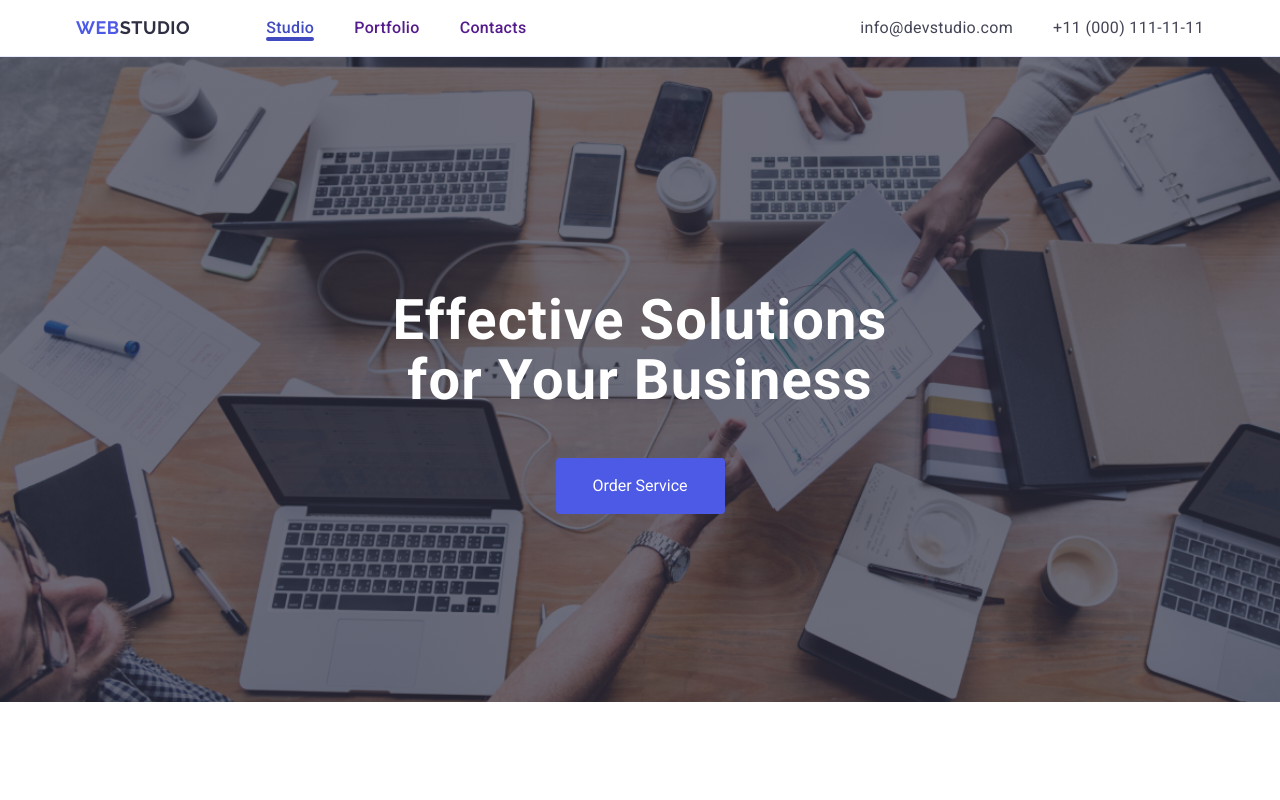
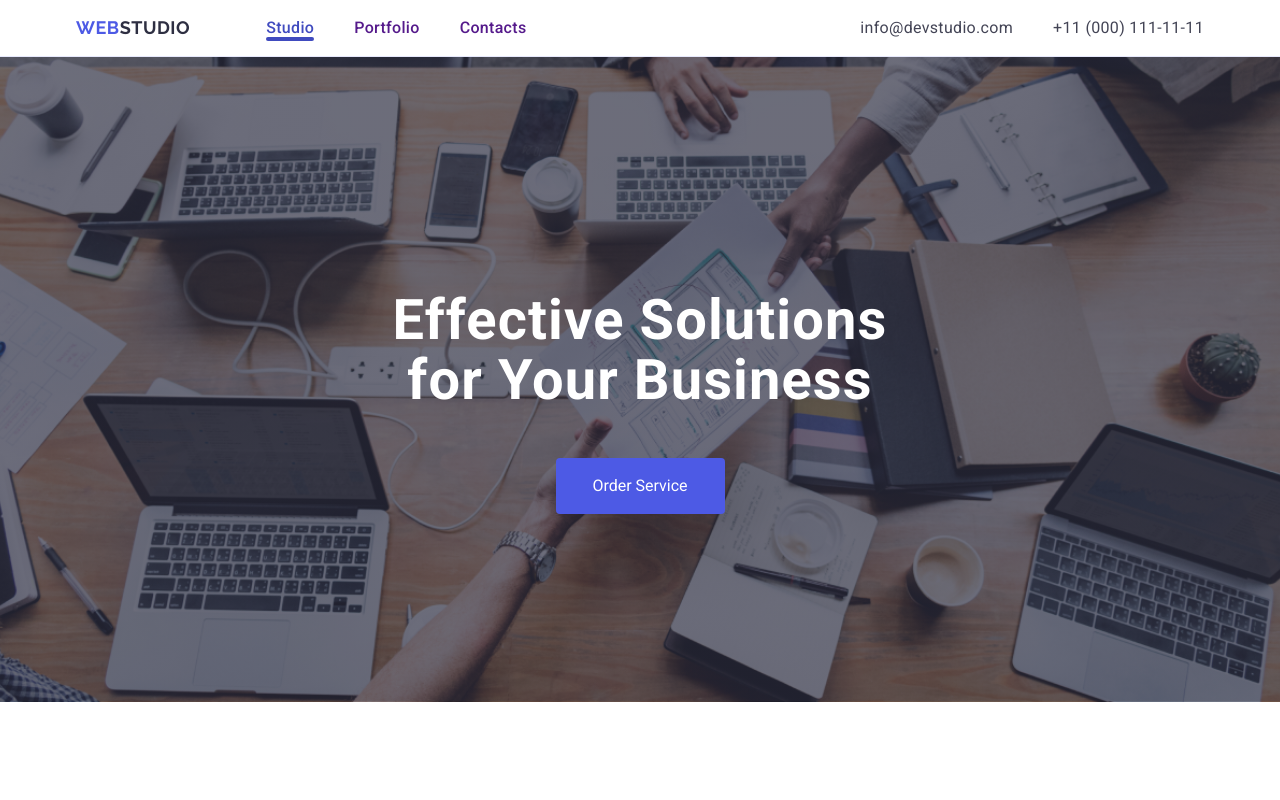
Before and after one commit to vlad-hrinchenko/goit-markup-hw-04, a plain HTML site: page index.html in a window 1280 px wide. Shown: the top 800 px of the page. Drawn offline with nearby package versions, Linux system fonts and the light colour scheme.

Commit message:
fix index.html

```diff
--- a/css/styles.css
+++ b/css/styles.css
@@ -130,11 +130,11 @@ img {
 
 
 .hero {
+    max-width: 1440px;
     background-image: linear-gradient(rgba(46, 47, 66, 0.7),rgba(46, 47, 66, 0.7)) , url(../images/people-office.jpg);
     background-repeat: no-repeat;
-    background-position: 0 0;
+    background-position: center;
     background-size: cover;
-    background-clip: padding-box;
     background-color: #2E2F42;
     padding: 188px 0;
 }
@@ -163,6 +163,7 @@ img {
     min-width: 169px;
     border: none;
     height: 56px;
+    transition: background-color: 250ms cubic-bezier(0.4, 0, 0.2, 1);
 }
 
 .btn:hover,
```
Also changed, not shown: images/icons/facebook.svg (deleted), images/icons/icon1.svg (deleted), images/icons/icon2.svg (deleted), images/icons/icon3.svg (deleted), images/icons/icon4.svg (deleted), images/icons/instagram.svg (deleted), images/icons/linkedin.svg (deleted), images/icons/twitter.svg (deleted), 1 other file.
